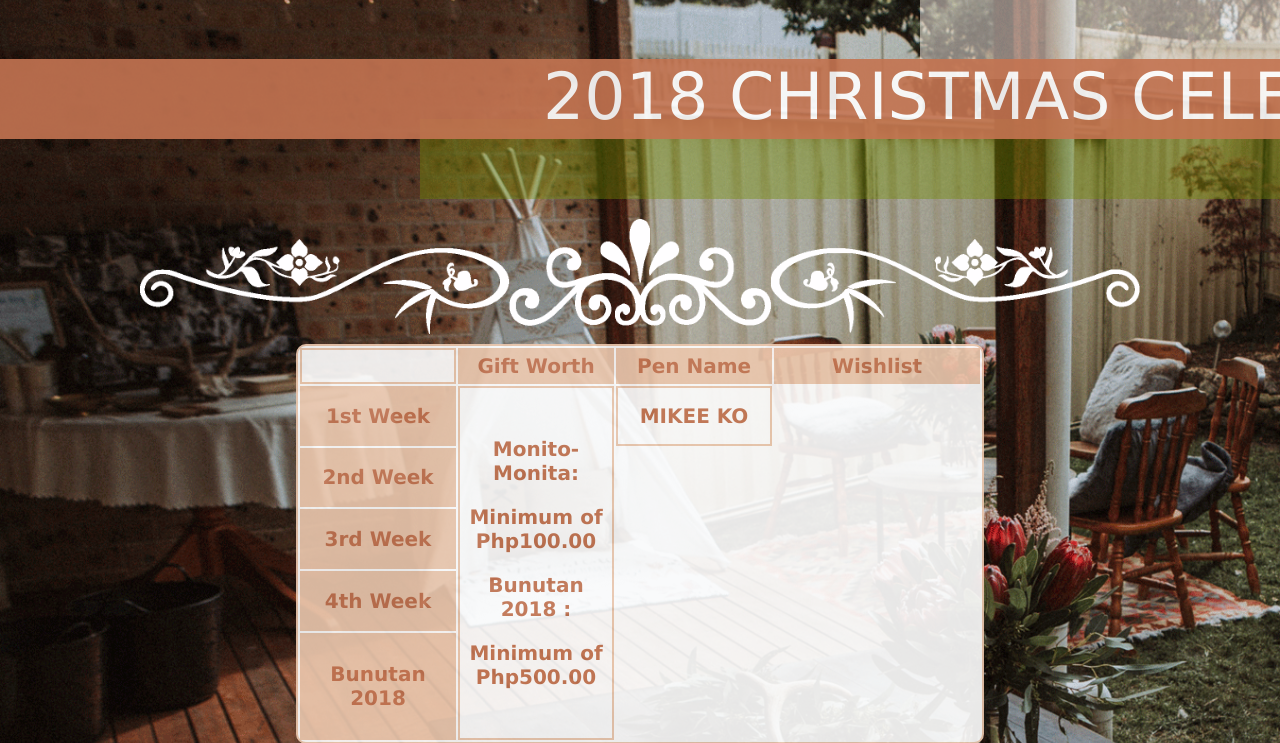
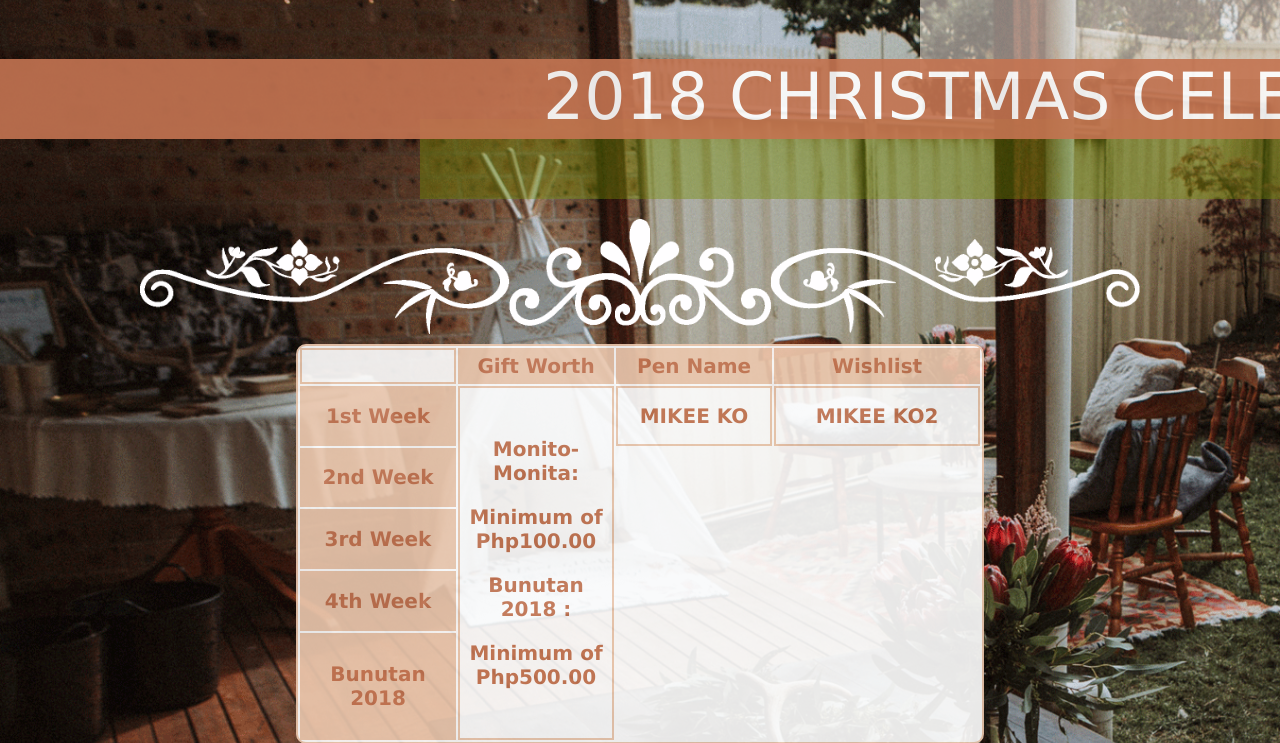
Before and after one commit to Shimmikee/raffle, a PHP site: page /raffle.php in a window 1280 px wide; the page is wider, and only the part inside the window is pictured. Shown: the part 61-804 px from the top of that part. Run offline with PHP 8.4, Linux system fonts and the light colour scheme; lists and menus that the app fills with data are empty.

Commit message:
Update raffle.php

```diff
--- a/raffle.php
+++ b/raffle.php
@@ -56,7 +56,7 @@
                         <p>Bunutan 2018 :<br/>
                         <p>Minimum of Php500.00</p>
                     </th>
-                    <?php echo '<th>MIKEE KO</th>'; //monitoRaffle();  ?>
+                    <?php echo '<th>MIKEE KO</th>'; echo '<th>MIKEE KO2</th>'; //monitoRaffle();  ?>
                 </tr>
                 <tr>
                     <th width="150" style="background-color: #EDC9AF;">2nd Week</th>
```
